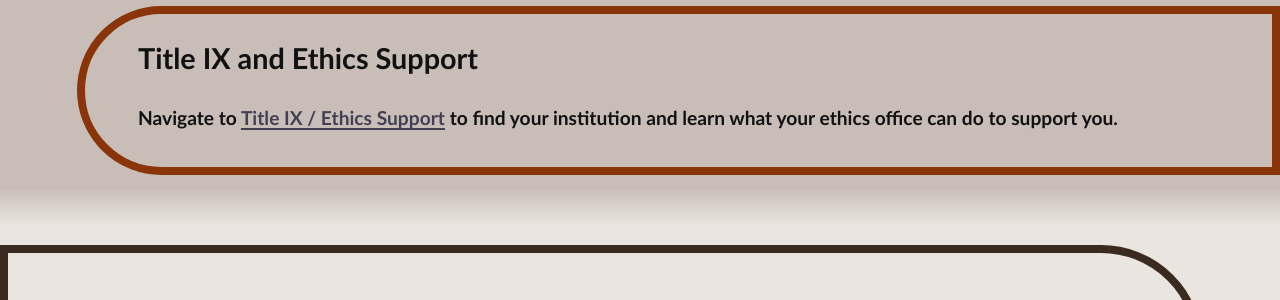
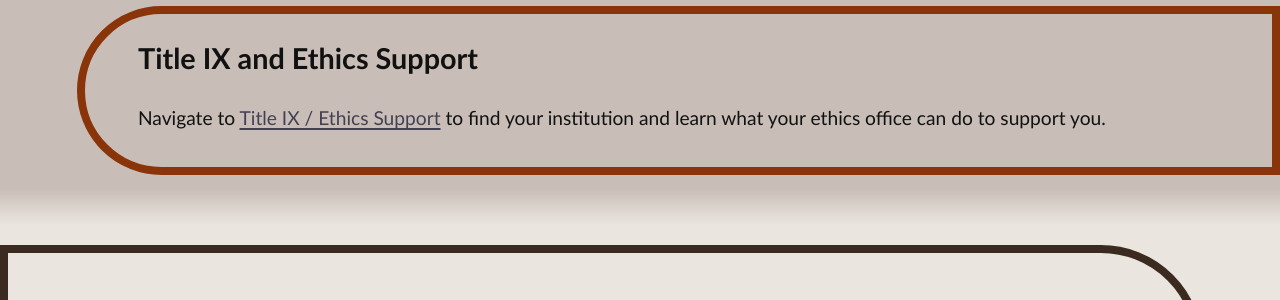
Before and after one commit to AnthroSafetyWarrior/GoldenTrowelProject, a Jekyll site: the page built from _pages/preparing.html, in a window 1280 px wide. Shown: the part 3666-3966 px from the top of the page. Built offline with Jekyll 4.4.1, drawn with Linux system fonts in a browser that asks for light colours.

Commit message:
updating name

```diff
--- a/_layouts/default.html
+++ b/_layouts/default.html
@@ -1203,7 +1203,7 @@ margin-bottom: 10px
   margin-block: 0;
 }
 
-.stripe p{font-weight: 500; }
+.stripe .section p{font-weight: 500; }
 
 .stripe .section.disclaimer-wrap p{font-weight: 700; font-size:1.1em }
 
```
